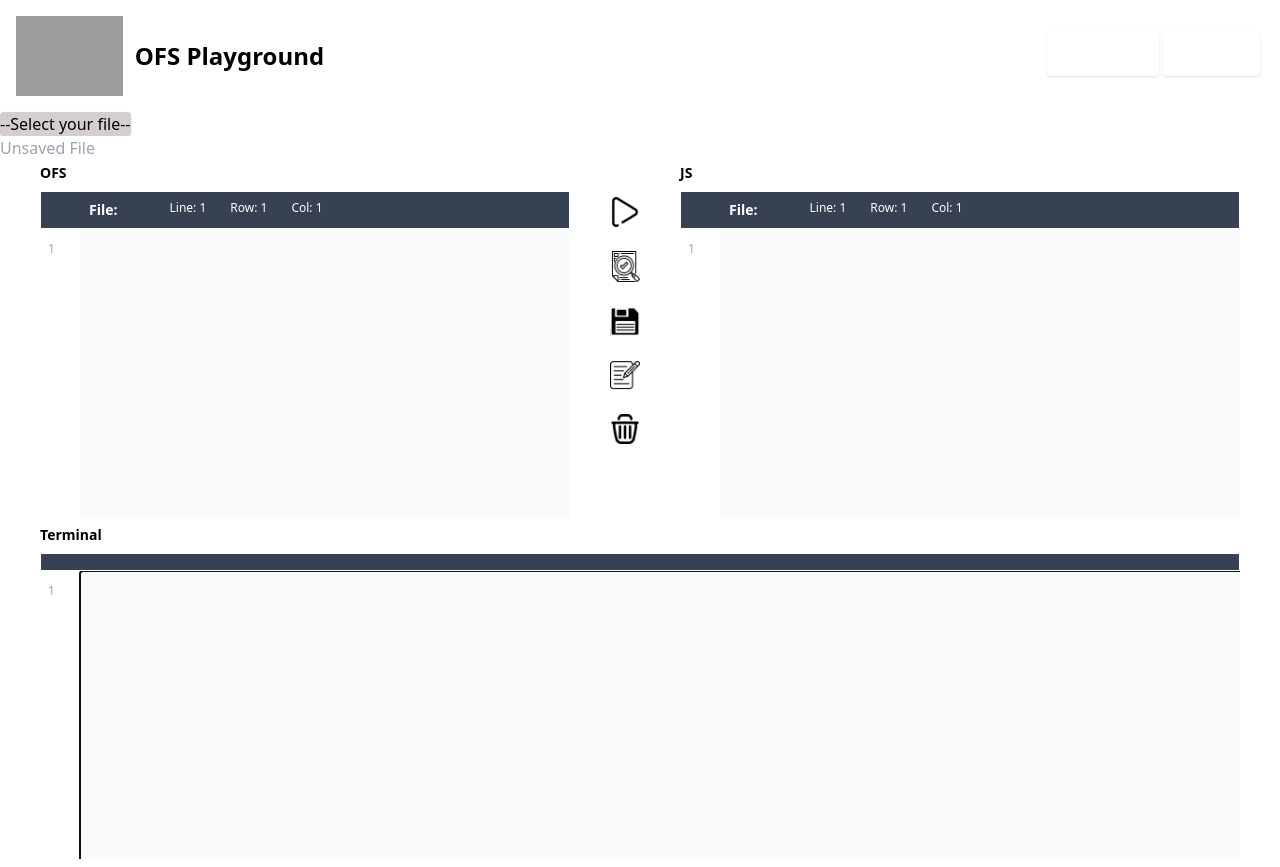
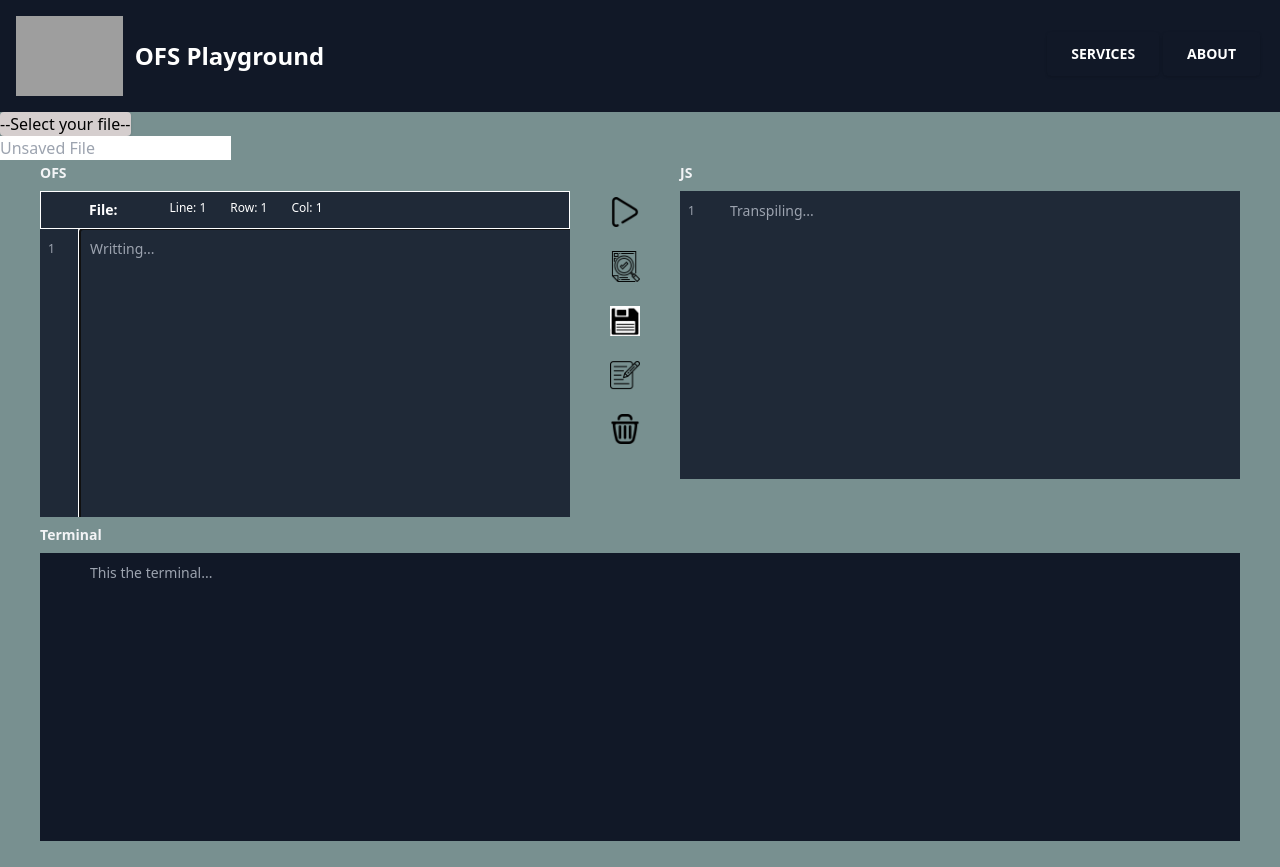
Before and after one commit to AndresLeOrozco/proyecto-ofs, a Next.js app: page / in a window 1280 px wide. Built offline with nearby package versions, Linux system fonts and the light colour scheme; grey boxes are pictures that could not be loaded.

Commit message:
Few changes

```diff
--- a/src/app/globals.css
+++ b/src/app/globals.css
@@ -1,6 +1,10 @@
 @tailwind base;
 @tailwind components;
 @tailwind utilities;
+
+body{
+  background-color: #789090;
+}
 
 #the-count {
   float: right;
--- a/src/app/page.jsx
+++ b/src/app/page.jsx
@@ -28,6 +28,8 @@ import { ComboBox } from "@/components/ComboBox";
 import { InputFile } from "@/components/InputFile";
 import Footer from "@/components/Footer";
 import { Alert } from "@/components/Alert";
+import { Terminal } from "@/components/Terminal";
+import { TranspiledArea } from "@/components/TranspiledArea";
 
 const regex = /\w+/g;
 
@@ -207,19 +209,15 @@ const Home = () => {
           </div>
         </div>
         <div className="text-TA">
-          <TextArea
-            Area="JS"
+          <TranspiledArea
             AreaText={state.textTA}
-            NotEditable="pointer-events-none"
             FileName={state.taFileName}
           />
         </div>
 
         <div className="text-RA">
-          <TextArea
-            Area="Terminal"
+          <Terminal
             AreaText={state.textRA}
-            NotEditable="pointer-events-none"
           />
         </div>
       </div>
--- a/src/components/Navbar.jsx
+++ b/src/components/Navbar.jsx
@@ -4,7 +4,7 @@ import { About } from "./Modals"
 const Navbar = async () => {
 
   return (
-    <nav className="bg-white border-gray-200 dark:bg-gray-900">
+    <nav className="border-gray-200 bg-gray-900">
       <div className="max-w-screen-xl flex items-center justify-between mx-auto p-4">
         <Link href="/" className="flex items-center">
           <img
@@ -12,7 +12,7 @@ const Navbar = async () => {
             className="h-20 mr-3"
             alt="Flowbite Logo"
           />
-          <span className="self-center text-2xl font-semibold whitespace-nowrap dark:text-white">
+          <span className="self-center text-2xl font-semibold whitespace-nowrap text-white">
             OFS Playground
           </span>
         </Link>
--- /dev/null
+++ b/src/components/Terminal.jsx
@@ -0,0 +1,31 @@
+
+
+
+
+export const Terminal = ({AreaText = ""}) => {
+
+    return (
+        <div className="block w-full mb-2 text-sm font-medium text-gray-400 px-10">
+          <label
+            htmlFor={`ta-Terminal`}
+            className="block mb-2 text-sm font-medium text-gray-100"
+          >
+            <strong>Terminal</strong>
+          </label>
+          <div className="flex">
+            <div className="h-72 relative flex-1 overflow-x-auto overflow-y-auto bg-gray-900">
+              <textarea
+                className="w-full text-sm bg-gray-900 placeholder-gray-400 text-white ml-10 p-2.5"
+                cols={100}
+                rows={100}
+                id={`ta-Terminal`}
+                wrap="off"
+                readOnly
+                value={AreaText}
+                placeholder="This the terminal..."
+              ></textarea>
+            </div>
+          </div>
+        </div>
+      )
+}
--- a/src/components/TextArea.jsx
+++ b/src/components/TextArea.jsx
@@ -25,7 +25,6 @@ export const TextArea = ({
   Area = "",
   GetText = () => { },
   AreaText = "",
-  NotEditable = "",
   FileName = ""
 }) => {
   const [suggest, setSuggest] = useState([])
@@ -37,7 +36,6 @@ export const TextArea = ({
     col: 1,
   });
 
-  const AreaTextClass = `${NotEditable} w-full text-sm text-gray-900 bg-gray-50 dark:bg-gray-700 dark:placeholder-gray-400 dark:text-white ml-10 p-2.5`
   let row = AreaText.split("\n").length
 
   const handleTextareaChange = ({ target: { value } }) => {
@@ -88,29 +86,23 @@ export const TextArea = ({
   }
 
   return (
-    <div className="block w-full mb-2 text-sm font-medium text-gray-900 dark:text-gray-400 px-10">
-      <div>
-        {type.map((word, index) => (
-          <button key={`btn-${index}`} value={word} onClick={handleSuggestButton} className="m-1">{word}</button>
-
-        ))}
-      </div>
+    <div className="block w-full mb-2 text-sm font-medium text-gray-400 px-10">
       <label
         htmlFor={`ta-${Area}`}
-        className="block mb-2 text-sm font-medium text-black dark:text-gray-400"
-      >
+        className="block mb-2 text-sm font-medium text-gray-100"
+        >
         <strong>{Area}</strong>
       </label>
-      <div className="bg-gray-700 text-white p-2 border border-white">
+      <div className="bg-gray-800 text-white p-2 border border-white">
         <AreaInformation information={[
-          Area !== "Terminal" ? `Line: ${fileInfo.line}` : "",
-          Area !== "Terminal" ? `Row: ${fileInfo.row}` : "",
-          Area !== "Terminal" ? `Col: ${fileInfo.col}` : "",
+          `Line: ${fileInfo.line}`,
+         `Row: ${fileInfo.row}`,
+          `Col: ${fileInfo.col}`,
         ]}
-          fileName={Area !== "Terminal" ? `File: ${FileName}` : ""} />
+        fileName={`File: ${FileName}`} />
       </div>
       <div className="flex">
-        <div className="h-72 relative flex-1 overflow-x-auto overflow-y-auto dark:bg-gray-700 ">
+        <div className="h-72 relative flex-1 overflow-x-auto overflow-y-auto bg-gray-800 ">
           <textarea
             id={`ta-${Area}`}
             ref={textAreaRef}
@@ -122,17 +114,23 @@ export const TextArea = ({
             onKeyDown={handleKeyboardEvent}
             rows={row > 14 ? row : 14}
             cols={20}
-            className={AreaTextClass}
+            className="w-full text-sm bg-gray-800 placeholder-gray-400 text-white ml-10 p-2.5"
             wrap="off"
             overflow-x="auto"
+            placeholder="Writting..."
             autoFocus
-          ></textarea>
+            ></textarea>
           <div className=" absolute inset-y-0 left-0 pl-2 top-2 text-gray-400">
             {AreaText.split("\n").map((_, index) => (
               <div key={index} className="mb-1 mt-1 text-xs">
                 {index + 1}
               </div>
             ))}
+            <div>
+              {type.map((word, index) => (
+                <button key={`btn-${index}`} value={word} onClick={handleSuggestButton} className="m-1 bg-gray-700 text-gray-100">{word}</button>
+              ))}
+            </div>
           </div>
         </div>
       </div>
--- /dev/null
+++ b/src/components/TranspiledArea.jsx
@@ -0,0 +1,38 @@
+
+
+
+
+export const TranspiledArea = ({ AreaText = "", FileName = "" }) => {
+
+    return (
+        <div className="block w-full mb-2 text-sm font-medium text-gray-400 px-10">
+            <label
+                htmlFor={`ta-JS`}
+                className="block mb-2 text-sm font-medium text-gray-100"
+            >
+                <strong>JS</strong>
+            </label>
+            <div className="flex">
+                <div className="h-72 relative flex-1 overflow-x-auto overflow-y-auto bg-gray-800">
+                    <textarea
+                        className="w-full text-sm  bg-gray-800 placeholder-gray-400 text-white ml-10 p-2.5"
+                        cols={100}
+                        rows={100}
+                        id={`ta-JS`}
+                        wrap="off"
+                        readOnly
+                        value={AreaText}
+                        placeholder="Transpiling..."
+                    ></textarea>
+                    <div className=" absolute inset-y-0 left-0 pl-2 top-2 text-gray-400">
+                        {AreaText.split("\n").map((_, index) => (
+                            <div key={index} className="mb-1 mt-1 text-xs">
+                                {index + 1}
+                            </div>
+                        ))}
+                    </div>
+                </div>
+            </div>
+        </div>
+    )
+}
```
